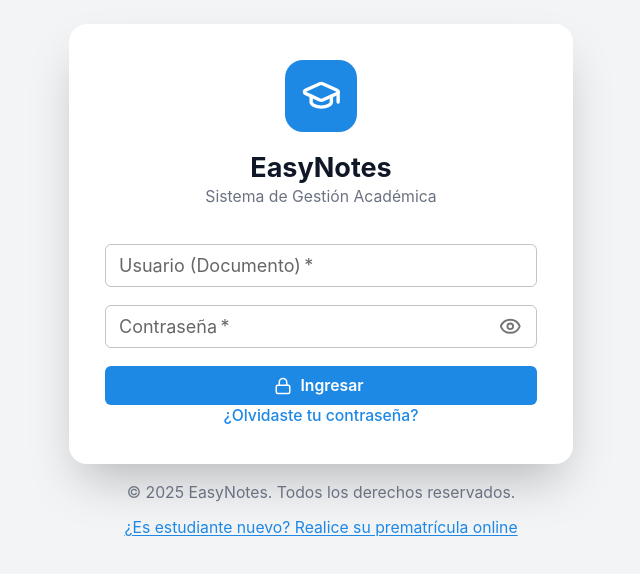
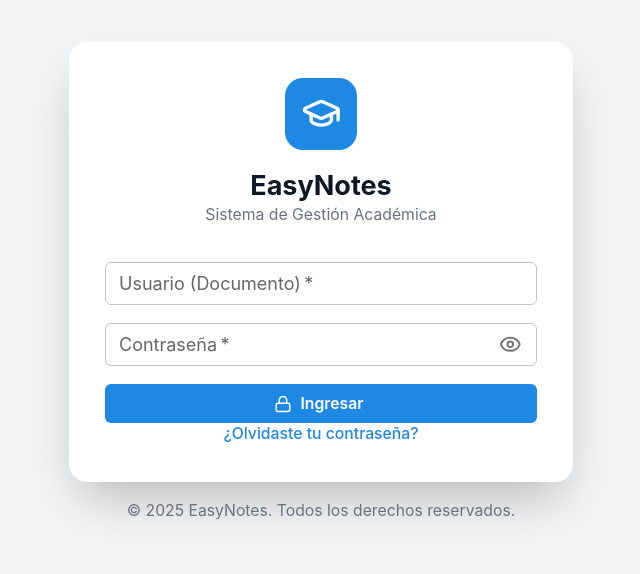
Before and after one commit to Davidsierra12-22/Proyecto-Easy-Notes-Sena, a React (Vite) app in the folder client/: page /login in a window 1280 px wide. Shown: the part 118-692 px from the top of the page, without its empty margins (319-959 px from the left). Built offline with nearby package versions, Linux system fonts and the light colour scheme; no server answers.

Commit message:
fix: quitar link de prematrícula del login

```diff
--- a/client/src/views/Login.jsx
+++ b/client/src/views/Login.jsx
@@ -112,11 +112,6 @@ export default function Login() {
         <p className="text-center text-gray-500 text-sm mt-4">
           © 2025 EasyNotes. Todos los derechos reservados.
         </p>
-        <p className="text-center mt-2">
-          <Link to="/prematricula" className="text-primary-600 hover:text-primary-700 text-sm underline underline-offset-2">
-            ¿Es estudiante nuevo? Realice su prematrícula online
-          </Link>
-        </p>
       </div>
     </div>
   )
```
